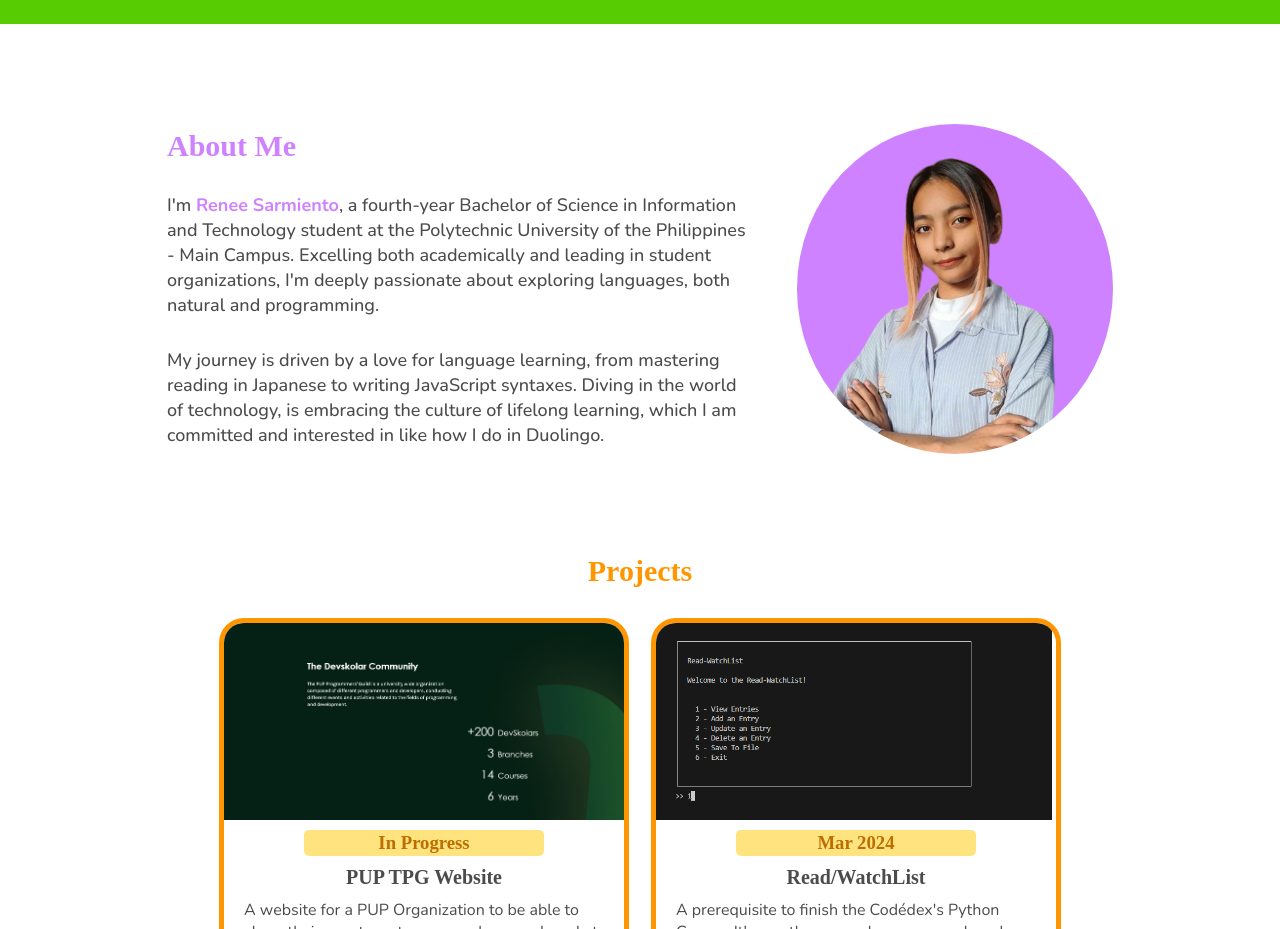
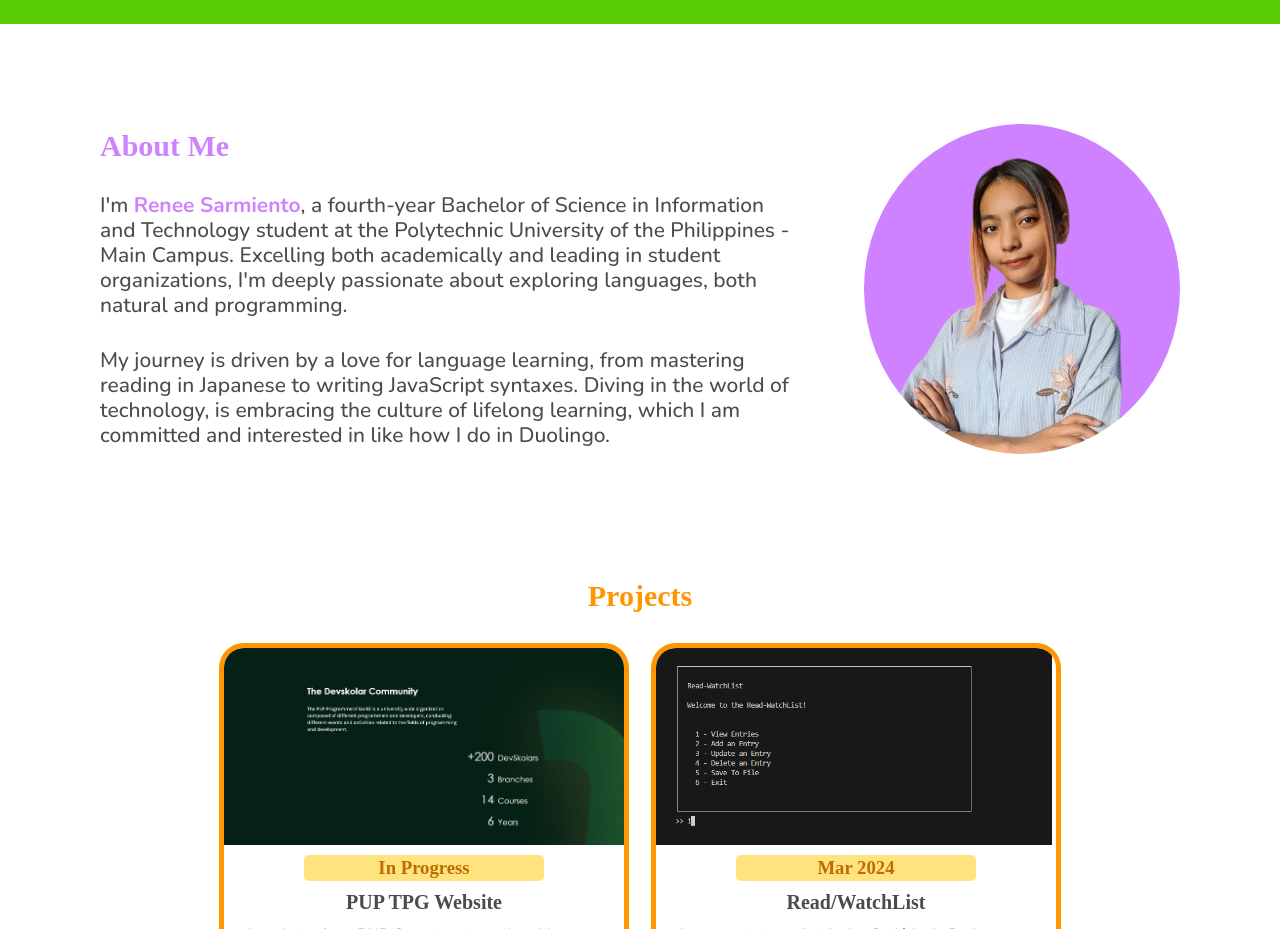
Before and after one commit to CptRainy/portfolio, a plain HTML site: page index.html in a window 1280 px wide. Shown: the part 840-1769 px from the top of the page. Drawn offline with nearby package versions, Linux system fonts and the light colour scheme.

Commit message:
Update styles.css

```diff
--- a/styles.css
+++ b/styles.css
@@ -14,6 +14,10 @@
 * {
     margin: 0;
     padding: 0;
+}
+
+html {
+    scroll-behavior: smooth;
 }
 
 body {
@@ -53,6 +57,10 @@ ul li {
 ul li a {
     text-decoration: none;
     color: var(--green);
+}
+
+ul li a:hover {
+    color: var(--black);
 }
 
 #hero {
@@ -95,8 +103,8 @@ ul li a {
 
 #about-text {
     width: 50%;
-    margin-right: 50px;
-    width: 580px;
+    margin-right: 70px;
+    width: 870px;
 }
 
 #about-text h2{
@@ -105,7 +113,7 @@ ul li a {
 
 #about-text p{
     margin-top: 30px;
-    font-size: 18px;
+    font-size: 21px;
     line-height: 25px;
     font-weight: 500;
 }
@@ -144,6 +152,8 @@ ul li a {
 
 #projects h2{
     font-size: 30px;
+    color: var(--orange);
+    padding-top: 25px;
 }
 
 #project-container {
```
